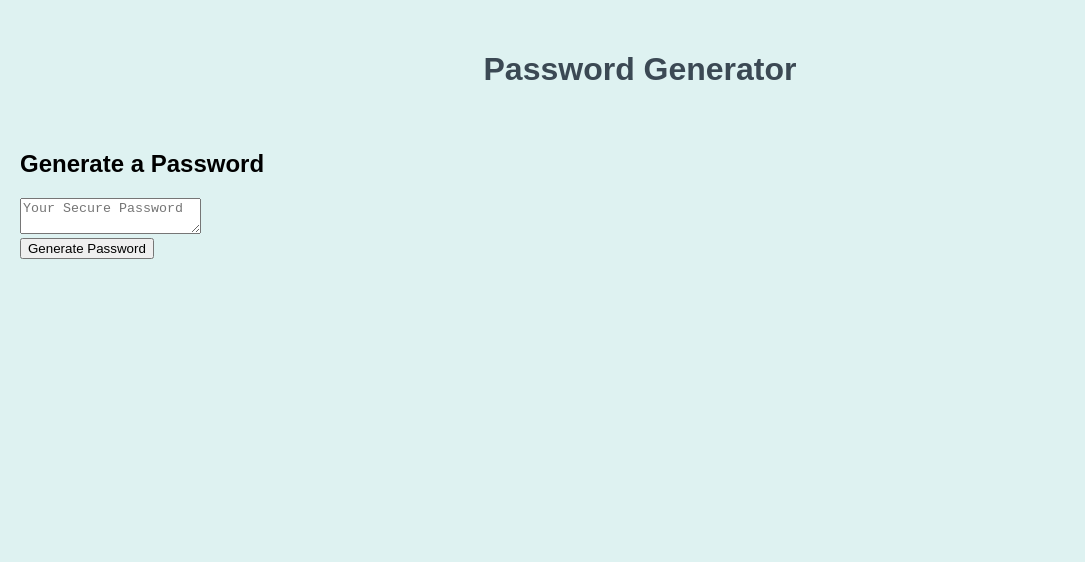
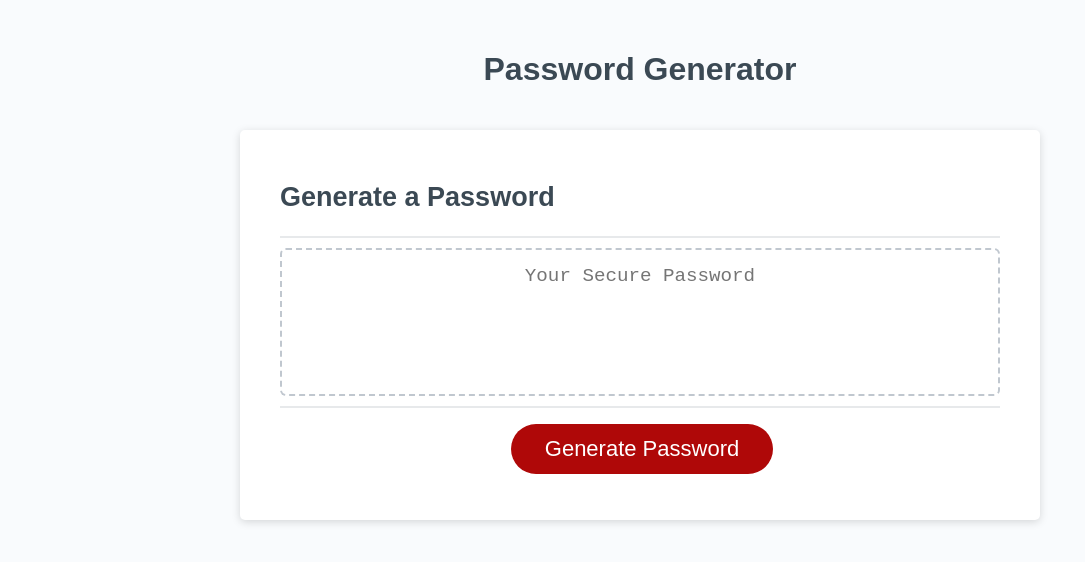
Before and after one commit to bandreae/password-generator, a plain HTML site: page index.html in a window 1280 px wide. Shown: the whole page, without its empty margins (0-1085 px from the left). Drawn offline with Linux system fonts and the light colour scheme; files that its build step writes are made by us from their sources; files whose address does not match are found by name.

Commit message:
Update style.css

```diff
--- a/css/style.css
+++ b/css/style.css
@@ -1,15 +1,20 @@
+*,
+*::before,
+*::after {
+  box-sizing: border-box;
+}
+
 html,
 body,
 .wrapper {
   height: 100%;
   margin: 0;
   padding: 0;
-
 }
 
 body {
   font-family: sans-serif;
-  background-color: #def2f1;
+  background-color: #f9fbfd;
 }
 
 .wrapper {
@@ -24,3 +29,108 @@ header {
   padding-top: 0px;
   color: hsl(206, 17%, 28%);
 }
+
+.card {
+  background-color: hsl(0, 0%, 100%);
+  border-radius: 5px;
+  border-width: 1px;
+  box-shadow: rgba(0, 0, 0, 0.15) 0px 2px 8px 0px;
+  color: hsl(206, 17%, 28%);
+  font-size: 18px;
+  margin: 0 auto;
+  max-width: 800px;
+  padding: 30px 40px;
+}
+
+.card-header::after {
+  content: " ";
+  display: block;
+  width: 100%;
+  background: #e7e9eb;
+  height: 2px;
+}
+
+.card-body {
+  min-height: 100px;
+}
+
+.card-footer {
+  text-align: center;
+}
+
+.card-footer::before {
+  content: " ";
+  display: block;
+  width: 100%;
+  background: #e7e9eb;
+  height: 2px;
+}
+
+.card-footer::after {
+  content: " ";
+  display: block;
+  clear: both;
+}
+
+.btn {
+  border: none;
+  background-color: hsl(360, 91%, 36%);
+  border-radius: 25px;
+  box-shadow: rgba(0, 0, 0, 0.1) 0px 1px 6px 0px rgba(0, 0, 0, 0.2) 0px 1px 1px
+    0px;
+  color: hsl(0, 0%, 100%);
+  display: inline-block;
+  font-size: 22px;
+  line-height: 22px;
+  margin: 16px 16px 16px 20px;
+  padding: 14px 34px;
+  text-align: center;
+  cursor: pointer;
+}
+
+button[disabled] {
+  cursor: default;
+  background: #c0c7cf;
+}
+
+.float-right {
+  float: right;
+}
+
+#password {
+  -webkit-appearance: none;
+  -moz-appearance: none;
+  appearance: none;
+  border: none;
+  display: block;
+  width: 100%;
+  padding-top: 15px;
+  padding-left: 15px;
+  padding-right: 15px;
+  padding-bottom: 85px;
+  font-size: 1.2rem;
+  text-align: center;
+  margin-top: 10px;
+  margin-bottom: 10px;
+  border: 2px dashed #c0c7cf;
+  border-radius: 6px;
+  resize: none;
+  overflow: hidden;
+}
+
+@media (max-width: 690px) {
+  .btn {
+    font-size: 1rem;
+    margin: 16px 0px 0px 0px;
+    padding: 10px 15px;
+  }
+
+  #password {
+    font-size: 1rem;
+  }
+}
+
+@media (max-width: 500px) {
+  .btn {
+    font-size: 0.8rem;
+  }
```
